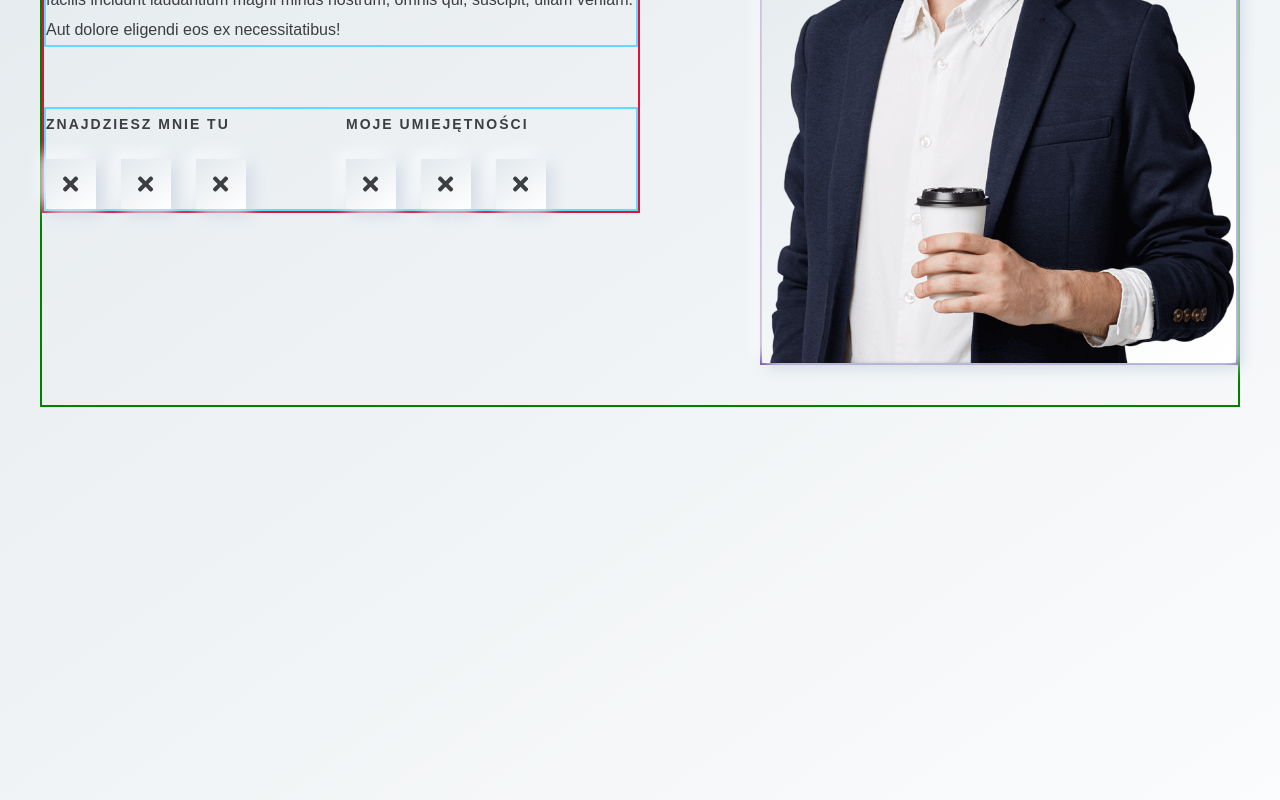
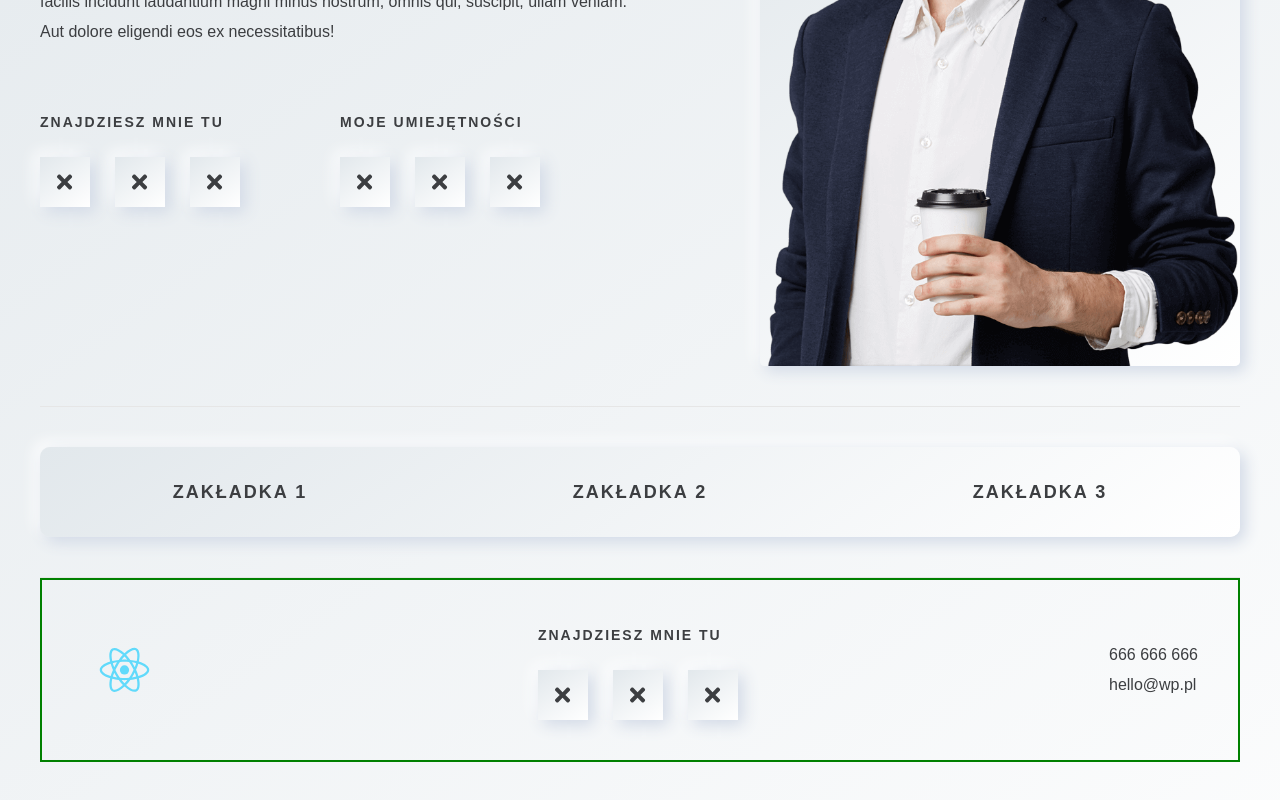
Before and after one commit to F-Agata/portfolio, a React (Create React App) app: page / in a window 1280 px wide. Shown: the part 432-1232 px from the top of the page. Built offline with nearby package versions, Linux system fonts and the light colour scheme.

Commit message:
add Footer

```diff
--- a/src/App.js
+++ b/src/App.js
@@ -3,8 +3,12 @@ import  styled, {ThemeProvider} from 'styled-components'
 import theme from "./styles/theme";
 import GlobalStyle from "./styles/GlobalStyle";
 
+import Footer from "./components/footer/Footer";
+import Header from "./components/header/Header";
+import MainPage from "./components/mainPage/MainPage";
 import Navigation from "./components/navigation/Navigation";
-import Header from "./components/header/Header";
+
+
 
 const AppWrapp = styled.div`
   min-width: 375px;
@@ -26,6 +30,8 @@ function App() {
             <AppWrapp>
                 <Navigation/>
                 <Header/>
+                <MainPage/>
+                <Footer/>
             </AppWrapp>
       </ThemeProvider>
   );
--- /dev/null
+++ b/src/components/footer/Footer.js
@@ -0,0 +1,66 @@
+import React from "react";
+import styled from 'styled-components'
+
+import SocialButtons from "../SocialButtons";
+
+import logo from '../../pictures/logo.svg';
+
+const WrappFooter = styled.footer`
+  margin:  0 40px;
+  padding: 40px ;
+  min-width: 375px;
+  max-width: 1440px;
+  border: green solid 2px;
+  display: flex;
+  flex-direction: column;
+  align-items: center;
+  justify-content: space-between;
+  //border-radius: 10px;
+  // box-shadow: ${props => props.theme.shadows.shadowWhite};
+  // background: ${props => props.theme.gradients.gradientBox};
+  @media (min-width: 992px) {
+    flex-direction: row;
+  }`
+
+const WrappLogo = styled.div`
+  height: 60px;
+  margin-bottom: 30px;
+  @media (min-width: 992px) {
+    margin-bottom: 0px;
+  }
+  `
+
+const Logo = styled.img`
+  height: 100%;
+`
+
+const WrappContact = styled.div`
+  margin-top: 30px;
+  @media (min-width: 992px) {
+    margin-top: 0px;
+  }
+`
+const ContactPhone = styled.p`
+`
+
+const ContactMail = styled.p`
+`
+
+
+const Footer = () => {
+
+    return (
+        <WrappFooter>
+            <WrappLogo>
+                <Logo src={logo} alt={"logo"}/>
+            </WrappLogo>
+            <SocialButtons/>
+            <WrappContact>
+                <ContactPhone>666 666 666</ContactPhone>
+                <ContactMail>hello@wp.pl</ContactMail>
+            </WrappContact>
+        </WrappFooter>
+    )
+}
+
+export default Footer
--- a/src/components/header/Header.js
+++ b/src/components/header/Header.js
@@ -13,7 +13,7 @@ const WrappHeader = styled.header`
   display: flex;
   flex-direction: column;
   align-items: center;
-  border: green solid 2px;
+  //border: green solid 2px;
   @media (min-width: 992px) {
     flex-direction: row-reverse;
     justify-content: space-between;
@@ -25,13 +25,13 @@ const WrappHeader = styled.header`
 
 const WrappHeaderPartPhoto = styled.div`
 max-width: 900px;
-  border: rebeccapurple solid 2px;
+  //border: rebeccapurple solid 2px;
   @media (min-width: 992px) {
     flex-basis: 40%;
   }`
 
 const WrappHeaderPartText = styled.div`
-  border: crimson 2px solid;
+  //border: crimson 2px solid;
   max-width: 700px;
   @media (min-width: 992px) {
     flex-basis: 50%;
--- a/src/components/header/HeaderPartText.js
+++ b/src/components/header/HeaderPartText.js
@@ -26,7 +26,7 @@ const InformationAboutMe = styled.p`
 width: 100%;
   margin: 30px 0;
   @media (min-width: 992px) {
-    border: #61dafb 2px solid;
+    //border: #61dafb 2px solid;
      }
 `
 
@@ -36,7 +36,7 @@ display: flex;
 justify-content: left;
 margin-top: 30px;
   @media (min-width: 992px) {
-    border: #61dafb 2px solid;
+    //border: #61dafb 2px solid;
   }`
 
 
--- /dev/null
+++ b/src/components/mainPage/MPNavigation.js
@@ -0,0 +1,97 @@
+import React from "react";
+import styled from 'styled-components'
+
+const mpNavigationArray = [
+    {name: 'zakładka 1',
+        id: "MPNavigation1",
+        },
+    {name: 'zakładka 2',
+        id: "MPNavigation2",
+        },
+    {name: 'zakładka 3',
+        id: "MPNavigation3",},
+]
+
+
+const WrappMPNavigation = styled.div`
+  width: 100%;
+  margin: 0;
+  min-width: 375px;
+  max-width: 1440px;
+  //border: green solid 2px;
+  border-radius: 10px;
+  box-shadow: ${props => props.theme.shadows.shadowWhite};
+  background: ${props => props.theme.gradients.gradientBox};
+  @media (min-width: 992px) {
+    height: 90px;
+
+  }`
+
+const NavigationUl = styled.ul`
+  display: flex;
+  flex-direction: column;
+  justify-content: center;
+  align-items: center;
+  //border: 2px saddlebrown solid;
+  @media (min-width: 992px) {
+    flex-direction: row;
+    height: 90px;
+
+`
+
+const NavigationLi = styled.li`
+  list-style: none;
+  cursor: pointer;
+  line-height: 90px;
+  text-align: center;
+  transition: 0.3s;
+  width: 100%;
+  border-radius: 10px;
+  //border: rebeccapurple 2px solid;
+  :hover {
+    height: 90px;
+    box-shadow: ${props => props.theme.shadows.shadowWhite};
+    background: ${props => props.theme.gradients.gradientBox};
+  }
+  // :active {
+  //   height: 90px;
+  //   box-shadow: ${props => props.theme.shadows.shadowWhite};
+  //   background: ${props => props.theme.gradients.gradientBox};
+  // }
+  :hover a {
+    color:  ${props => props.theme.colors.colorPrimary};
+  }`
+
+const NavigationLink = styled.a`
+  text-decoration: none;
+  height: 60px;
+  color: ${props => props.theme.colors.colorText};
+  text-transform: uppercase;
+  font-family: ${props => props.theme.fonts.fontSecondary};
+  font-weight: 700;
+  letter-spacing: 2px;
+  font-size: ${props => props.theme.fontSizes.fsB1};
+  transition: 0.3s;
+  :active {
+    color:  ${props => props.theme.colors.colorPrimary}}`
+
+const MPNavigation = () => {
+
+    const npNavigationItem = mpNavigationArray.map( (item) => (
+        <NavigationLi key={item.id}>
+            <NavigationLink href={"#"}>{item.name}</NavigationLink>
+        </NavigationLi>
+    ));
+
+    return (
+        <WrappMPNavigation>
+            <nav>
+                <NavigationUl>
+                    {npNavigationItem}
+                </NavigationUl>
+            </nav>
+        </WrappMPNavigation>
+    )
+}
+
+export default  MPNavigation
--- /dev/null
+++ b/src/components/mainPage/MainPage.js
@@ -0,0 +1,31 @@
+import React from "react";
+import styled from 'styled-components'
+
+import MPNavigation from "./MPNavigation";
+
+
+const WrappMainPage = styled.main`
+  margin: 40px 40px 0 40px;
+  padding-bottom: 40px;
+  min-width: 375px;
+  max-width: 1440px;
+  border-bottom: 1px solid ${props => props.theme.colors.colorBorder};
+  display: flex;
+  flex-direction: column;
+  align-items: center;
+  //border: limegreen solid 2px;
+  @media (min-width: 992px) {
+
+  }`
+
+
+const MainPage = () => {
+
+    return (
+        <WrappMainPage>
+            <MPNavigation/>
+        </WrappMainPage>
+    )
+}
+
+export default MainPage
--- a/src/components/navigation/NavigationListBig.js
+++ b/src/components/navigation/NavigationListBig.js
@@ -35,6 +35,8 @@ const NavigationLink = styled.a`
   text-transform: uppercase;
   font-family: ${props => props.theme.fonts.fontSecondary};
   font-size: ${props => props.theme.fontSizes.fsB1};
+  font-weight: bold;
+  letter-spacing: 2px;
   transition: 0.3s;
   :active {
     color:  ${props => props.theme.colors.colorPrimary}}
--- a/src/components/navigation/NavigationListSmall.js
+++ b/src/components/navigation/NavigationListSmall.js
@@ -94,6 +94,8 @@ const NavigationLink = styled.a`
   text-transform: uppercase;
   font-family: ${props => props.theme.fonts.fontSecondary};
   font-size: ${props => props.theme.fontSizes.fsB3};
+  font-weight: 700;
+  letter-spacing: 2px;
   transition: 0.3s;`
 
 const BottomMenu = styled.div`
```
Also changed, not shown: src/styles/TitleOfSection.js (added, +9 -0 lines).
